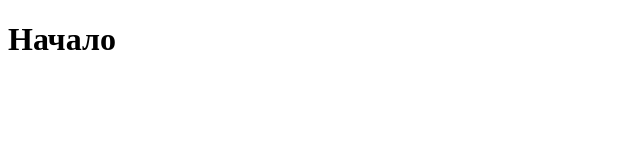
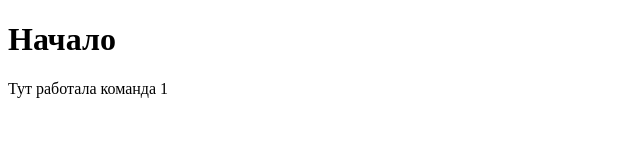
Before and after one commit to niknov80/git, a plain HTML site: page index.html in a window 1280 px wide. Shown: the whole page, without its empty margins (0-640 px from the left). Drawn offline with Linux system fonts and the light colour scheme.

Commit message:
Добавлено index.html

```diff
--- a/index.html
+++ b/index.html
@@ -7,5 +7,6 @@
 </head>
 <body>
   <h1>Начало</h1>
+  <div>Тут работала команда 1</div>
 </body>
 </html>
```
